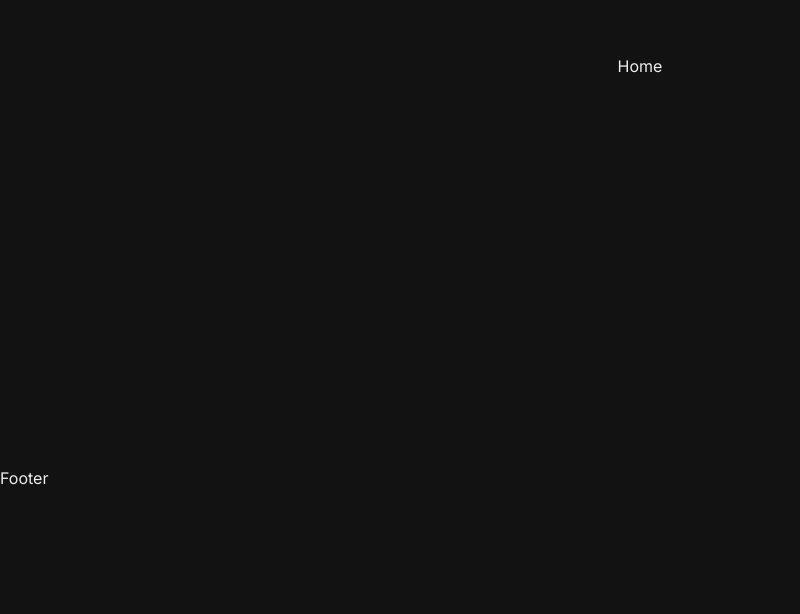
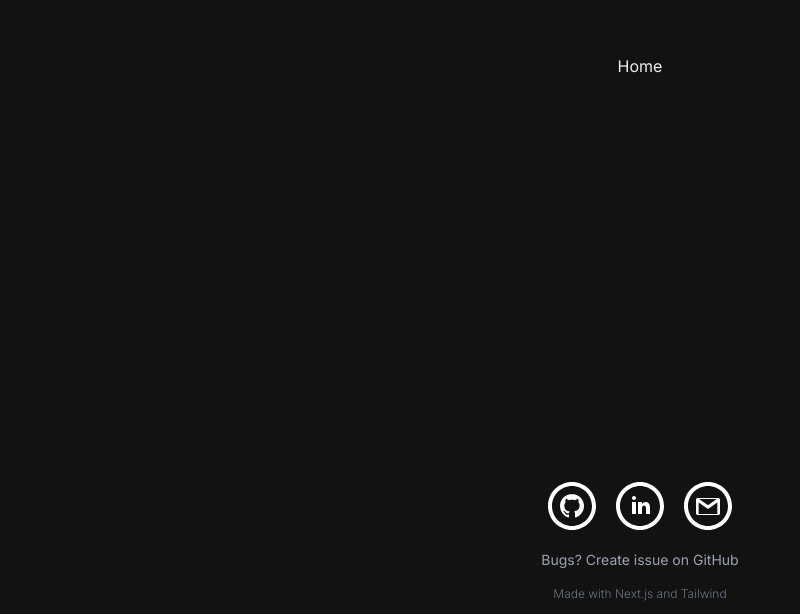
Before and after one commit to soup1e/portfolio, a Next.js app: page / in a window 1280 px wide. Shown: the part 402-1016 px from the top of the page, without its empty margins (0-800 px from the left). Before the commit the page ends 892 px from the top, so only its background shows below. Built offline with nearby package versions, Linux system fonts and the light colour scheme.

Commit message:
created footer

```diff
--- a/components/Footer.js
+++ b/components/Footer.js
@@ -1,5 +1,74 @@
+import Link from "next/link";
 import React from "react";
 
 export default function Footer() {
-  return <div>Footer</div>;
+  return (
+    <div>
+      <div className="flex flex-row gap-5 m-4 justify-center">
+        <Link
+          target="_blank"
+          rel="noopener noreferrer"
+          href="https://github.com/soup1e"
+          className=""
+        >
+          <svg
+            className="fill-current text-white hover:fill-indigo-700 transition ease-in-out delay-50  hover:-translate-y-1 hover:scale-110  duration-200"
+            xmlns="http://www.w3.org/2000/svg"
+            width="48"
+            height="48"
+            viewBox="0 0 24 24"
+          >
+            <path d="M12 2c5.514 0 10 4.486 10 10s-4.486 10-10 10-10-4.486-10-10 4.486-10 10-10zm0-2c-6.627 0-12 5.373-12 12s5.373 12 12 12 12-5.373 12-12-5.373-12-12-12zm0 6c-3.313 0-6 2.686-6 6 0 2.651 1.719 4.9 4.104 5.693.3.056.396-.13.396-.289v-1.117c-1.669.363-2.017-.707-2.017-.707-.272-.693-.666-.878-.666-.878-.544-.373.041-.365.041-.365.603.042.92.619.92.619.535.917 1.403.652 1.746.499.054-.388.209-.652.381-.802-1.333-.152-2.733-.667-2.733-2.965 0-.655.234-1.19.618-1.61-.062-.153-.268-.764.058-1.59 0 0 .504-.161 1.65.615.479-.133.992-.199 1.502-.202.51.002 1.023.069 1.503.202 1.146-.776 1.648-.615 1.648-.615.327.826.121 1.437.06 1.588.385.42.617.955.617 1.61 0 2.305-1.404 2.812-2.74 2.96.216.186.412.551.412 1.111v1.646c0 .16.096.347.4.288 2.383-.793 4.1-3.041 4.1-5.691 0-3.314-2.687-6-6-6z" />
+          </svg>
+        </Link>
+        <Link
+          target="_blank"
+          rel="noopener noreferrer"
+          href="https://www.linkedin.com/in/samsadams/"
+          className=""
+        >
+          <svg
+            className="fill-current text-white hover:fill-indigo-700 transition ease-in-out delay-50  hover:-translate-y-1 hover:scale-110  duration-200"
+            xmlns="http://www.w3.org/2000/svg"
+            width="48"
+            height="48"
+            viewBox="0 0 24 24"
+          >
+            <path d="M12 2c5.514 0 10 4.486 10 10s-4.486 10-10 10-10-4.486-10-10 4.486-10 10-10zm0-2c-6.627 0-12 5.373-12 12s5.373 12 12 12 12-5.373 12-12-5.373-12-12-12zm-2 8c0 .557-.447 1.008-1 1.008s-1-.45-1-1.008c0-.557.447-1.008 1-1.008s1 .452 1 1.008zm0 2h-2v6h2v-6zm3 0h-2v6h2v-2.861c0-1.722 2.002-1.881 2.002 0v2.861h1.998v-3.359c0-3.284-3.128-3.164-4-1.548v-1.093z" />
+          </svg>
+        </Link>
+
+        <Link
+          target="_blank"
+          rel="noopener noreferrer"
+          href="mailto:sam@sadams.dev"
+        >
+          <svg
+            className="fill-current text-white hover:fill-indigo-700 transition ease-in-out delay-50  hover:-translate-y-1 hover:scale-110  duration-200"
+            xmlns="http://www.w3.org/2000/svg"
+            width="48"
+            height="48"
+            viewBox="0 0 24 24"
+            fill-rule="evenodd"
+            clip-rule="evenodd"
+          >
+            <path d="M12 0c-6.627 0-12 5.373-12 12s5.373 12 12 12 12-5.373 12-12-5.373-12-12-12zm0 2c5.514 0 10 4.486 10 10s-4.486 10-10 10-10-4.486-10-10 4.486-10 10-10zm5.144 14.5h-10.288c-.472 0-.856-.384-.856-.856v-6.788c0-.472.384-.856.856-.856h10.288c.472 0 .856.384.856.856v6.788c0 .472-.384.856-.856.856zm-5.144-3.043l-4.671-3.241-.01 5.784h9.342v-5.784l-4.661 3.241zm4.435-4.957h-8.895l4.46 3.115s3.126-2.203 4.435-3.115z" />
+          </svg>
+        </Link>
+      </div>
+
+      <div className="text-sm p-1 text-center text-gray-400 hover:text-indigo-600">
+        <Link
+          target="_blank"
+          rel="noopener noreferrer"
+          href="https://github.com/soup1e/portfolio/issues"
+        >
+          Bugs? Create issue on GitHub
+        </Link>
+      </div>
+      <div className="text-xs p-3 font-light text-center text-gray-500">
+        Made with Next.js and Tailwind
+      </div>
+    </div>
+  );
 }
--- a/components/Nav.js
+++ b/components/Nav.js
@@ -17,7 +17,7 @@ export default function Nav() {
       </div>
       <div className="block lg:hidden">
         <button
-          className="flex items-center px-3 py-3 border rounded text-gray-50 border-white hover:text-purple-00 hover:border-purple-900"
+          className="flex items-center px-2.5 py-2.5 border rounded text-gray-50 border-white hover:text-purple-00 hover:border-indigo-700"
           onClick={handleClick}
         >
           <svg
@@ -53,28 +53,28 @@ export default function Nav() {
       <div
         className={
           isActive
-            ? "opacity-0 hidden"
+            ? "hidden"
             : "w-full block flex-grow lg:flex lg:items-center lg:w-auto"
         }
       >
         <div className="text-sm lg:flex-grow ">
           <Link
             href="/about"
-            className="block mt-4 lg:inline-block lg:mt-0 text-gray-50 hover:text-purple-500 hover:transition-all duration-700 mr-4"
+            className="block mt-4 lg:inline-block lg:mt-0 text-gray-50 hover:text-indigo-400 hover:transition-all duration-700 mr-4"
           >
             about
           </Link>
 
           <Link
             href="/portfolio"
-            className="block mt-4 lg:inline-block lg:mt-0 text-gray-50 hover:text-purple-500 hover:transition-all duration-700 mr-4"
+            className="block mt-4 lg:inline-block lg:mt-0 text-gray-50 hover:text-indigo-400 hover:transition-all duration-700 mr-4"
           >
             portfolio
           </Link>
 
           <Link
             href="/contact"
-            className="block mt-4 lg:inline-block lg:mt-0 text-gray-50 hover:text-purple-500 hover:transition-all duration-700 mr-4"
+            className="block mt-4 lg:inline-block lg:mt-0 text-gray-50 hover:text-indigo-400 hover:transition-all duration-700 mr-4"
           >
             contact
           </Link>
--- a/pages/about/index.js
+++ b/pages/about/index.js
@@ -4,7 +4,7 @@ import React from "react";
 export default function About() {
   return (
     <Layout title="about">
-      <div title="Home">
+      <div className="flex justify-center items-center h-screen">
         <p>About</p>
       </div>
     </Layout>
--- a/pages/contact/index.js
+++ b/pages/contact/index.js
@@ -4,7 +4,7 @@ import Layout from "@/components/Layout";
 export default function Contact() {
   return (
     <Layout title="contact">
-      <div>Contact</div>
+      <div className="flex justify-center items-center h-screen">Contact</div>
     </Layout>
   );
 }
--- a/pages/portfolio/index.js
+++ b/pages/portfolio/index.js
@@ -4,7 +4,7 @@ import Layout from "@/components/Layout";
 export default function Portfolio() {
   return (
     <Layout title="portfolio">
-      <div>Portfolio</div>
+      <div className="flex justify-center items-center h-screen">Portfolio</div>
     </Layout>
   );
 }
```
Also changed, not shown: 1 other file (tests, documents, lock files or other folders).
